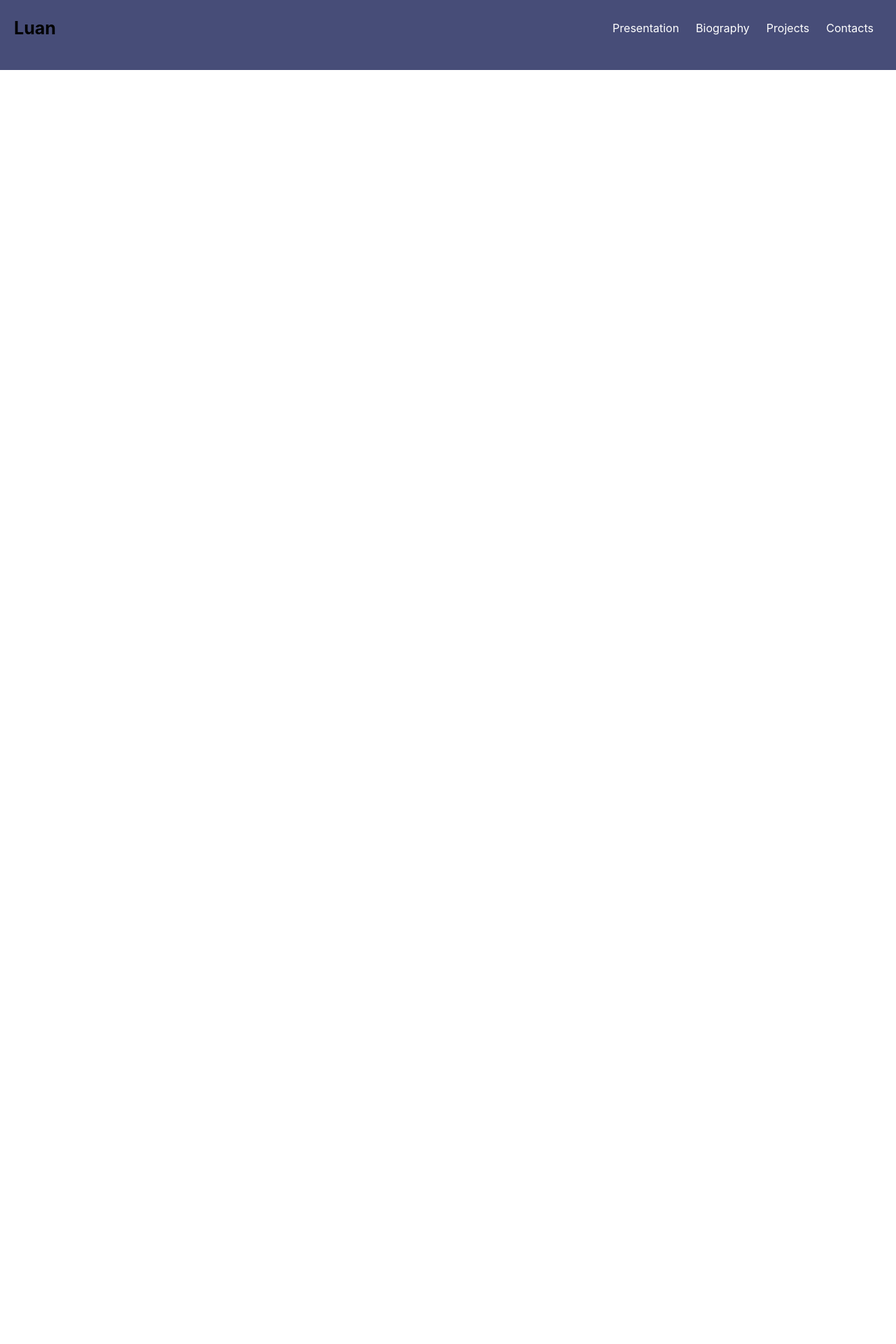
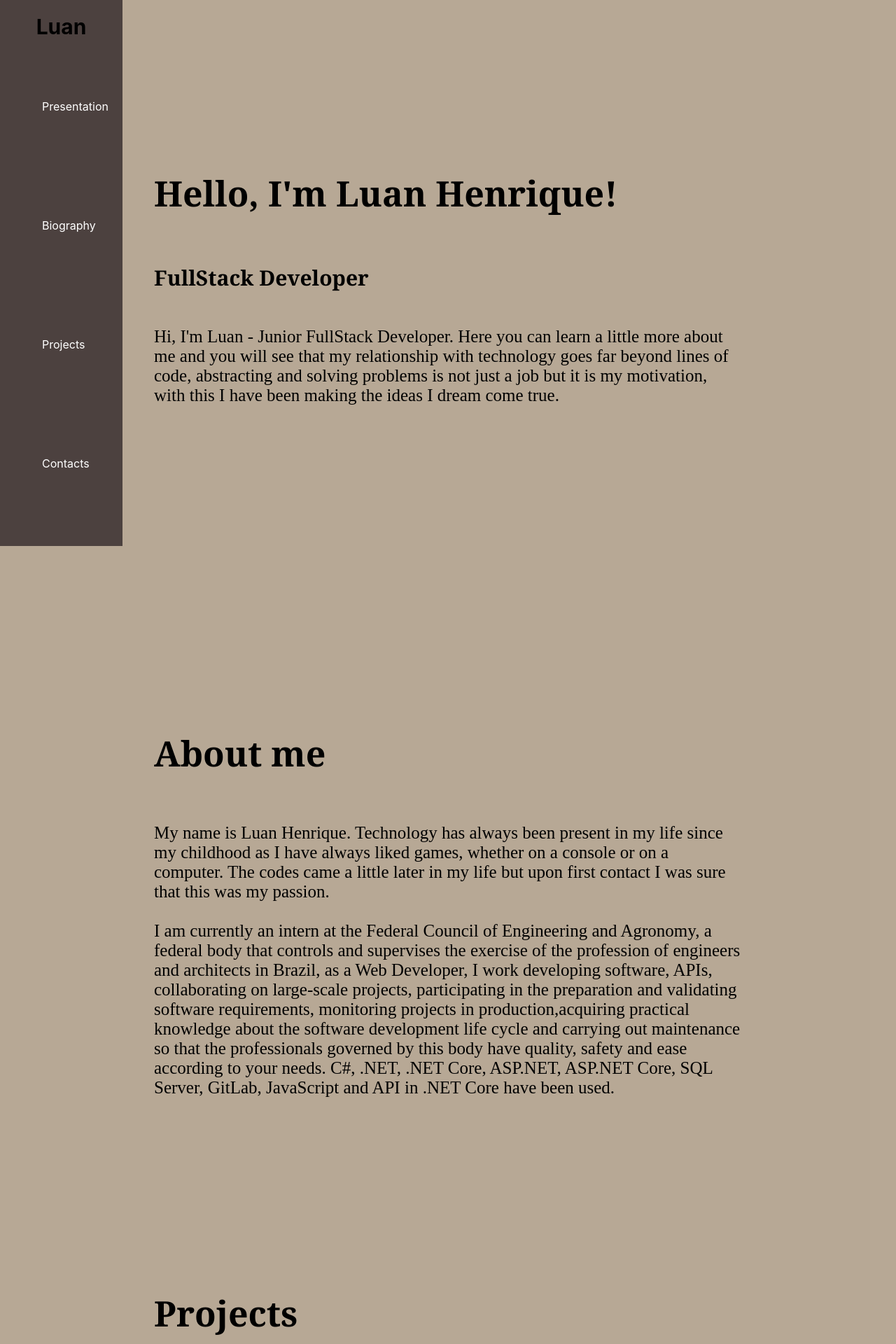
Before and after one commit to Luanh03/luanh-app, a React (Create React App) app: page / in a window 1280 px wide. Shown: the part 20-1940 px from the top of the page at 70% size. Before the commit the page ends 800 px from the top, so only its background shows below. Built offline with nearby package versions, Linux system fonts and the light colour scheme.

Commit message:
Adicionando biografia e projetos

```diff
--- a/package.json
+++ b/package.json
@@ -6,6 +6,7 @@
     "@testing-library/jest-dom": "^5.17.0",
     "@testing-library/react": "^13.4.0",
     "@testing-library/user-event": "^13.5.0",
+    "gsap": "^3.12.5",
     "react": "^18.3.1",
     "react-dom": "^18.3.1",
     "react-router-dom": "^6.24.0",
--- a/src/App.css
+++ b/src/App.css
@@ -1,26 +1,36 @@
-.main-bg{
-    background-image: url("./images/spectrum-gradient.svg");
-    background-size: cover;
-    background-position:center;
+*{
+  scroll-behavior: smooth;
+  text-decoration: none;
+}
+
+html{
+  font-size: 62.5%;
+}
+
+body{
+  padding: 11rem;
+  font-size: 1.6rem;
+  background-color: #b7a895;
 }
 
 .menu{
   position: fixed;
   top:0;
   left:0;
-  right:0;
-  padding: 20px;
-  background-color: #474D78;
+  bottom:0;
+  padding: 1rem;
+  background-color: #4c413f;
 }
 
 .menu h1{
-  font-size: 25px;
+  font-size: 3rem;
 }
-
 
 .menu-content{
   display:flex;
   justify-content: space-between;
+  flex-direction: column;
+  gap:3rem;
   align-items: center;
   padding-top: 0;
   padding-bottom: 0;
@@ -29,12 +39,13 @@
 .menu ul{
   display: flex;
   list-style:none;
+  flex-direction: column;
+  gap:13rem;
 }
 
 .menu ul li a{
   display: block;
-  text-decoration: none;
-  padding:12px;
+  padding:1rem;
   color: white;
 }
 
@@ -42,3 +53,54 @@
   opacity: 0.5;
   transform: 200ms;
 }
+
+.presentation{
+  display:flex;
+  flex-direction: column;
+  height: 100vh;
+  width: 100%;
+}
+
+.presentation h1{
+  font-size: 5rem;
+  font-family: Georgia, 'Times New Roman', Times, serif;
+}
+
+.presentation h2{
+  font-size: 3rem;
+  font-family: Georgia, 'Times New Roman', Times, serif;
+}
+
+.presentation p{
+  font-size: 2.5rem;
+  font-family: 'Times New Roman', Times, serif;
+}
+
+.biography{
+  display:flex;
+  flex-direction: column;
+  height: 100vh;
+  width: 100%;
+}
+
+.biography h1{
+  font-size: 5rem;
+  font-family: Georgia, 'Times New Roman', Times, serif;
+}
+
+.biography p{
+  font-size: 2.5rem;
+  font-family: 'Times New Roman', Times, serif;
+}
+
+.projects{
+  display:flex;
+  flex-direction: column;
+  height: 100vh;
+  width: 100%;
+}
+
+.projects h1{
+  font-size: 5rem;
+  font-family: Georgia, 'Times New Roman', Times, serif;
+}
--- a/src/containers/Home.js
+++ b/src/containers/Home.js
@@ -1,24 +1,40 @@
 import * as react from 'react';
-
 
 export default function Home(){
     return(
-        <body class="main-bg">
+        <body>
             <aside class="menu">
                 <section class="menu-content">
                     <h1>Luan</h1>
                     <nav>
                         <ul>
-                            <li><a href="#">Presentation</a></li>
-                            <li><a href="#">Biography</a></li>
-                            <li><a href="#">Projects</a></li>
+                            <li><a href="#Presentation">Presentation</a></li>
+                            <li><a href="#Biography">Biography</a></li>
+                            <li><a href="#Projects">Projects</a></li>
                             <li><a href="#">Contacts</a></li>
                         </ul>
                     </nav>
                 </section>
             </aside>
-
-
+            <section class="presentation">
+                <h1 id="Presentation">Hello, I'm Luan Henrique!</h1>
+                <h2>FullStack Developer</h2>
+                <p>Hi, I'm Luan - Junior FullStack Developer. Here you can learn a little more about me and you will see that my relationship with technology goes far beyond lines of code,
+                abstracting and solving problems is not just a job but it is my motivation, with this I have been making the ideas I dream come true.</p>
+            </section>
+            <section id="Biography" class="biography">
+                <h1>About me</h1>
+                <p>My name is Luan Henrique. Technology has always been present in my life since my childhood as I have always liked games, whether on a console or on a computer.
+                    The codes came a little later in my life but upon first contact I was sure that this was my passion.<br />
+                    <br />I am currently an intern at the Federal Council of Engineering and Agronomy, a federal body that controls and supervises the exercise of the profession of engineers and architects in Brazil, as a Web Developer,
+                    I work developing software, APIs, collaborating on large-scale projects, participating in the preparation and
+                    validating software requirements, monitoring projects in production,acquiring practical knowledge about the software development life cycle and carrying out maintenance so that the professionals governed by this body have quality, safety and ease according to your needs.
+                    C#, .NET, .NET Core, ASP.NET, ASP.NET Core, SQL Server, GitLab, JavaScript and API in .NET Core have been used.
+                </p>
+            </section>
+            <section class="projects">
+                <h1 id="Projects">Projects</h1>
+            </section>
         </body>
     );
 }
```
Also changed, not shown: 2 other files (tests, documents, lock files or other folders).
